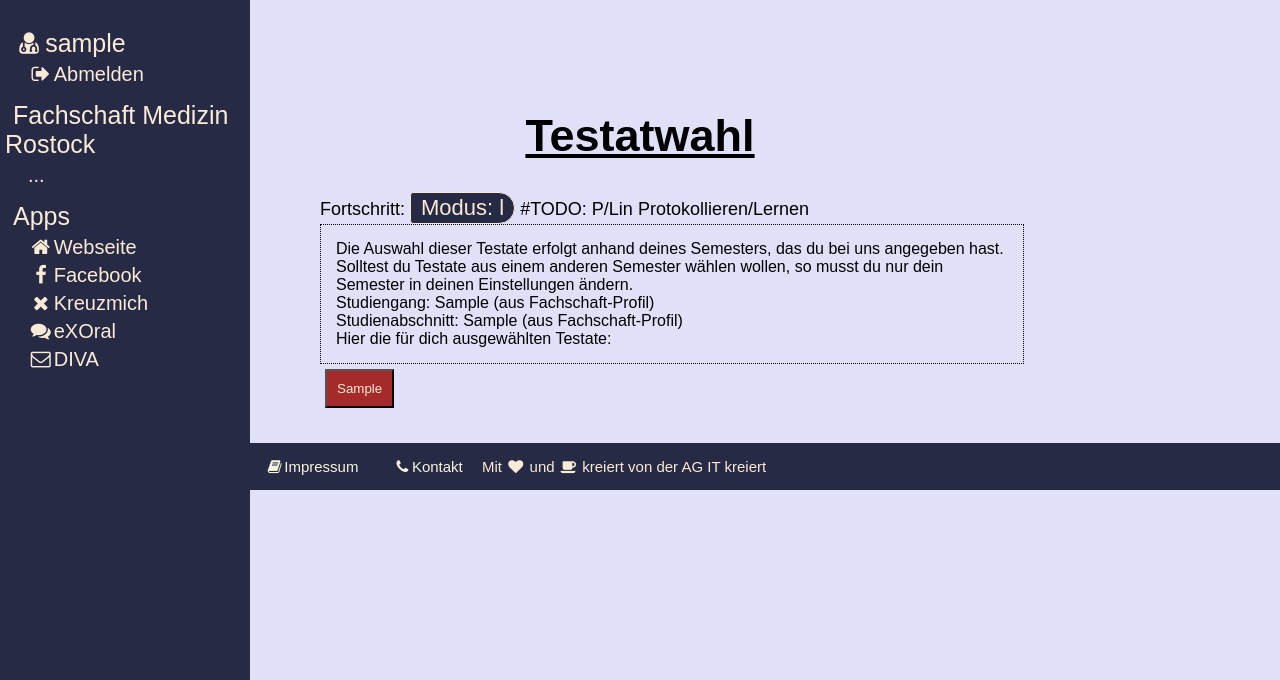
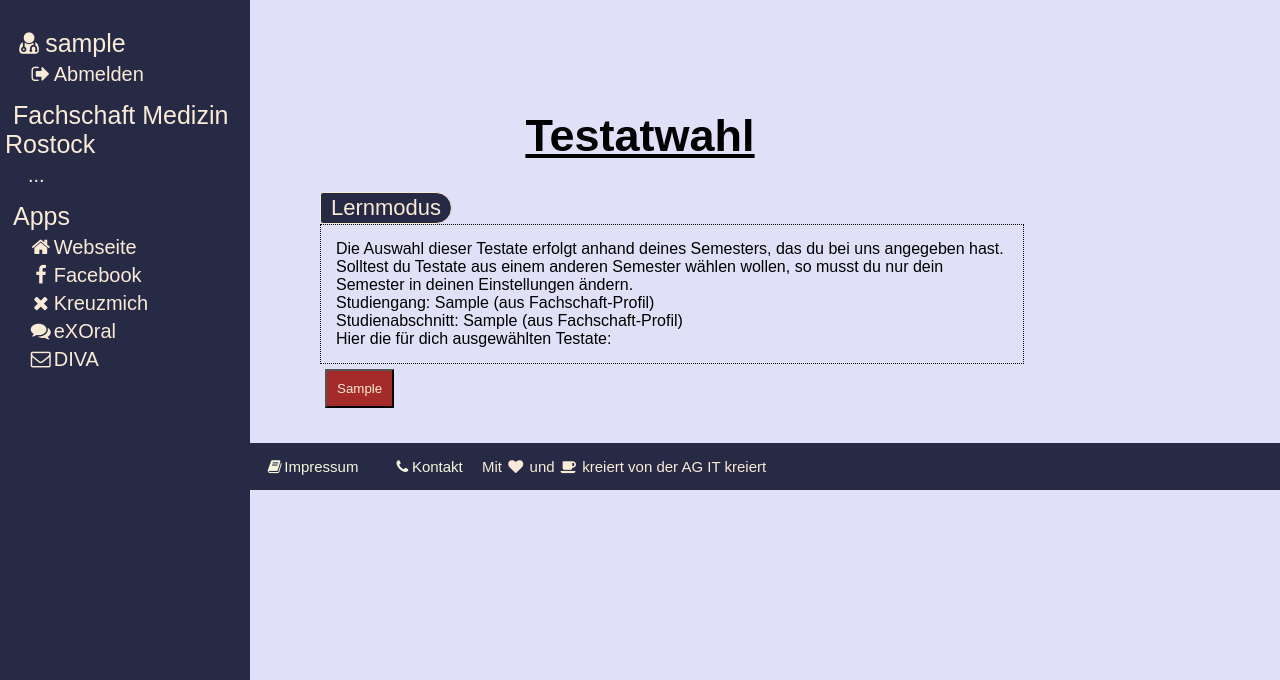
Before and after one commit to fachschaft-medizin-rostock/django-fsmedhro, a Django app: page /exoral/l/ in a window 1280 px wide; the page is wider, and only the part inside the window is pictured. Shown: the part 120-800 px from the top of that part. Run offline with Django 3.2, Linux system fonts and the light colour scheme; a user stored in the database is signed in; tables that the repository leaves empty hold one stand-in row (values such as "Sample post").

Commit message:
changes in 'Fortschritt'

```diff
--- a/exoral/static/exoral/exoral.css
+++ b/exoral/static/exoral/exoral.css
@@ -44,7 +44,7 @@
 	background-color: #E0E0F8;
 	border: 1px dotted red;
 	border-radius: 0 5px 5px 5px;
-
+	padding: 5px;
 }
 .comment{
 	background-color: #272a44;
--- a/exoral/templates/exoral/fortschritt.html
+++ b/exoral/templates/exoral/fortschritt.html
@@ -1,11 +1,14 @@
 <div class="fortschritt">
-Fortschritt:
     {% if modus %}
-        <a href="{% url 'exoral:moduswahl' %}">Modus: {{ modus }}</a> #TODO: P/Lin Protokollieren/Lernen
+        <a href="{% url 'exoral:moduswahl' %}">
+            {% if modus == 'l' %} Lernmodus
+                {% else %} Prokollmodus
+            {% endif %}
+        </a>
         {% if testat %}
-            -> <a href="{% url 'exoral:testatwahl' modus=modus%}">Testat: {{ testat }}</a>
+            <a href="{% url 'exoral:testatwahl' modus=modus%}">Testat: {{ testat }}</a>
             {% if pruefer %}
-                -> <a href="{% url 'exoral:prueferwahl'  modus=modus testat_id=testat.pk %}">Prüfer: {{ pruefer }}</a>
+                <a href="{% url 'exoral:prueferwahl'  modus=modus testat_id=testat.pk %}">bei {{ pruefer }}</a>
             {% endif %}
         {% endif %}
     {% endif %}
```
